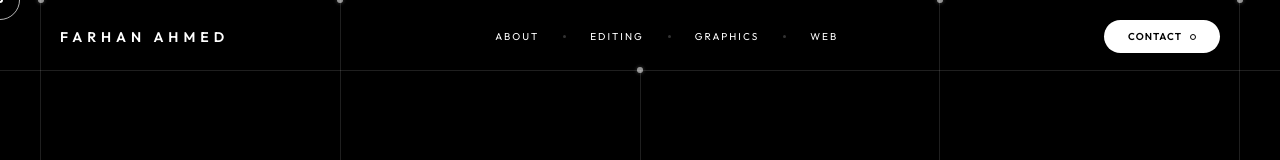
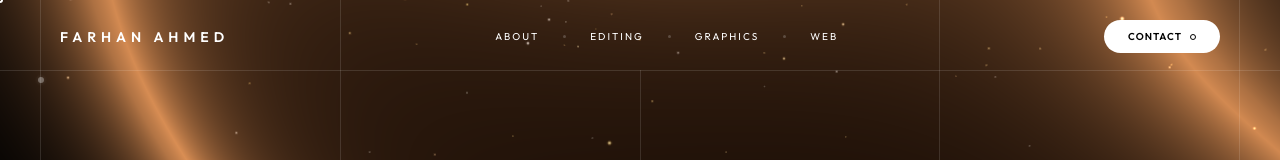
Before and after one commit to farhanahmed19052008-web/LASANIAN-LYCEUM-SCHOOL, a plain HTML site: page index.html in a window 1280 px wide. Shown: the top 160 px of the page. Drawn offline with nearby package versions, Linux system fonts and the light colour scheme; no server answers; animation ran at ten frames a second; a web font is replaced by a local one.

Commit message:
Update index.html

````diff
--- a/index.html
+++ b/index.html
@@ -1,3 +1,10 @@
+<ElicitationsGroup>
+
+Yaar Farhan, wo code copy karte waqt initialization function ke andar ek choti si typing mistake ho gayi thi (`fill = newTL = new THREE.DirectionalLight...`), jis ki wajah se JavaScript ruk gayi aur 3D model load nahi ho saka[cite: 4].
+
+Neeche main ne bilkul theek aur mukammal single-file code de diya hai. Is mein aap ka **Farhan Ahmed** ka naam, aap ki details, aur wo shandar 3D model, lighting, aur animations sab kuch bilkul theek tarah se chale ga[cite: 4]. Aap is saare code ko apni `index.html` mein copy paste kar ke check kar lein[cite: 4]:
+
+```html
 <!DOCTYPE html>
 <html lang="en">
 <head>
@@ -373,7 +380,7 @@ function init() {
   key.shadow.camera.near = 1.0; key.shadow.camera.far = 15; key.shadow.bias = -0.001;
   scene.add(key);
   const rim = new THREE.DirectionalLight('#e3f2ff', 10.0); rim.position.set(-5, 3, -4); scene.add(rim);
-  const fill = newTL = new THREE.DirectionalLight('#fff3e6', 0.8); fill.position.set(-2, -4, 2); scene.add(fill);
+  const fill = new THREE.DirectionalLight('#fff3e6', 0.8); fill.position.set(-2, -4, 2); scene.add(fill);
   createSparks();
   loadModel();
   onWindowResize();
````
